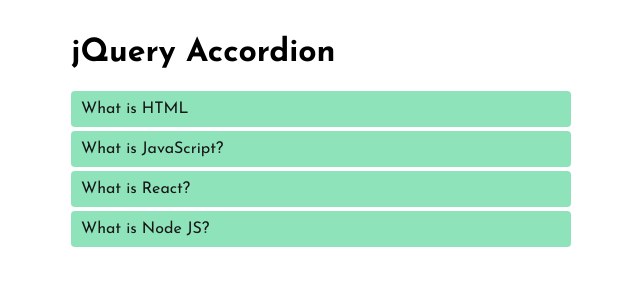
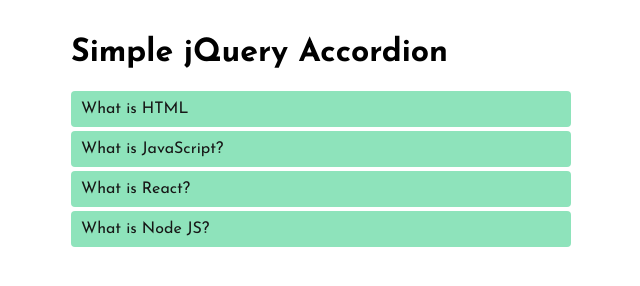
Before and after one commit to dineshdeveloper1/accordion-jquery, a plain HTML site: page index.html in a window 1280 px wide. Shown: the whole page, without its empty margins (319-959 px from the left). Drawn offline with nearby package versions, Linux system fonts and the light colour scheme.

Commit message:
title updated

```diff
--- a/index.html
+++ b/index.html
@@ -6,14 +6,14 @@
     <meta name="viewport" content="width=device-width, initial-scale=1.0">
     <script src="https://ajax.googleapis.com/ajax/libs/jquery/3.5.1/jquery.min.js"></script>
     <link rel="stylesheet" href="style.css">
-    <title>Accordion</title>
+    <title>Simple jQuery Accordion</title>
 </head>
 <body>
 
 
 
     <ul class="accodion">
-        <h1>jQuery Accordion</h1>
+        <h1>Simple jQuery Accordion</h1>
         <li>
             <a href="#" class="list">What is HTML</a>
             <p class="list_inner">Hypertext Markup Language (HTML) is a computer language that makes up most web pages and online applications. A hypertext is a text that is used to reference other pieces of text, while a markup language is a series of markings that tells web servers the style and structure of a document. HTML is very simple to learn and use.</p>
```
